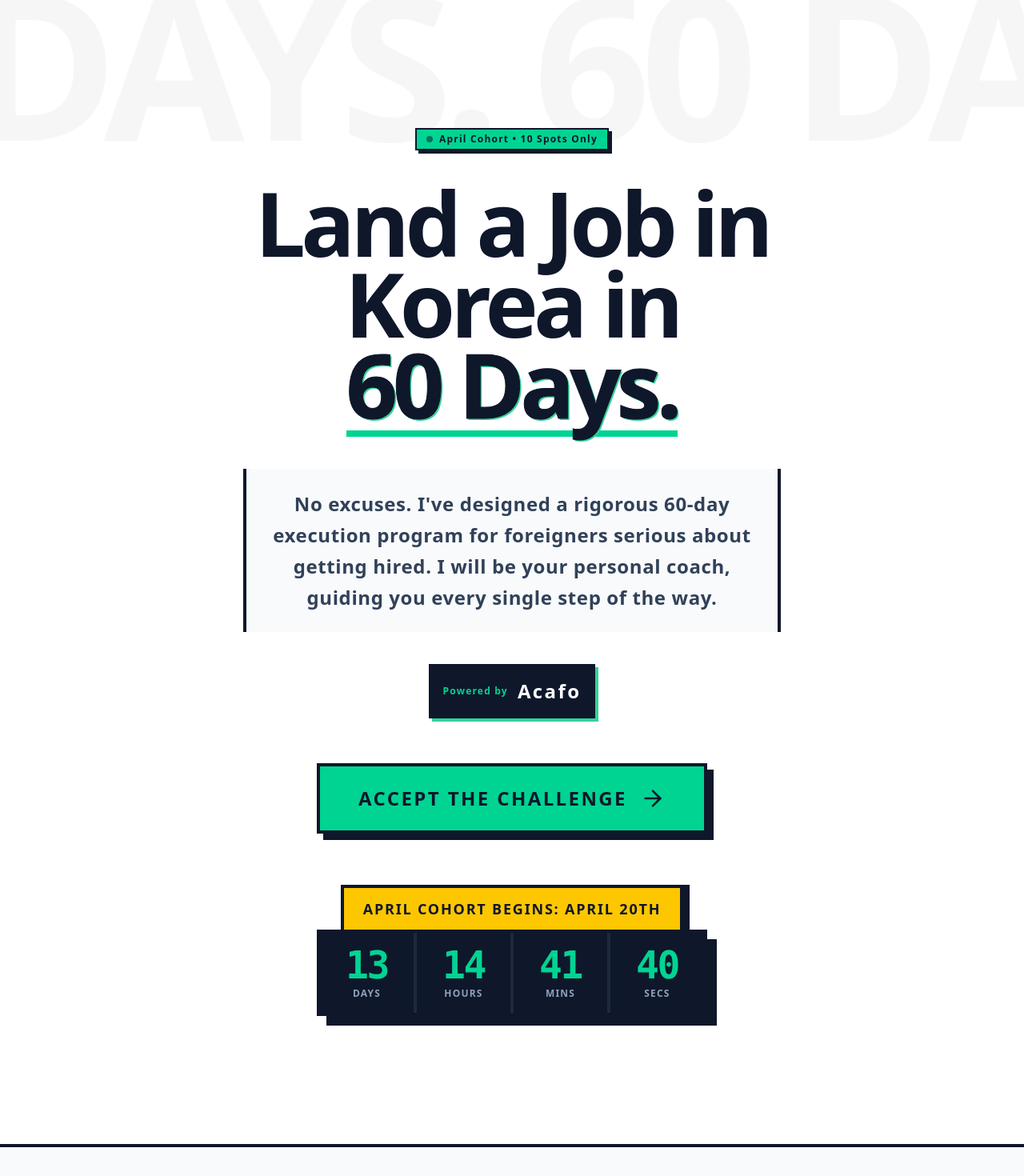
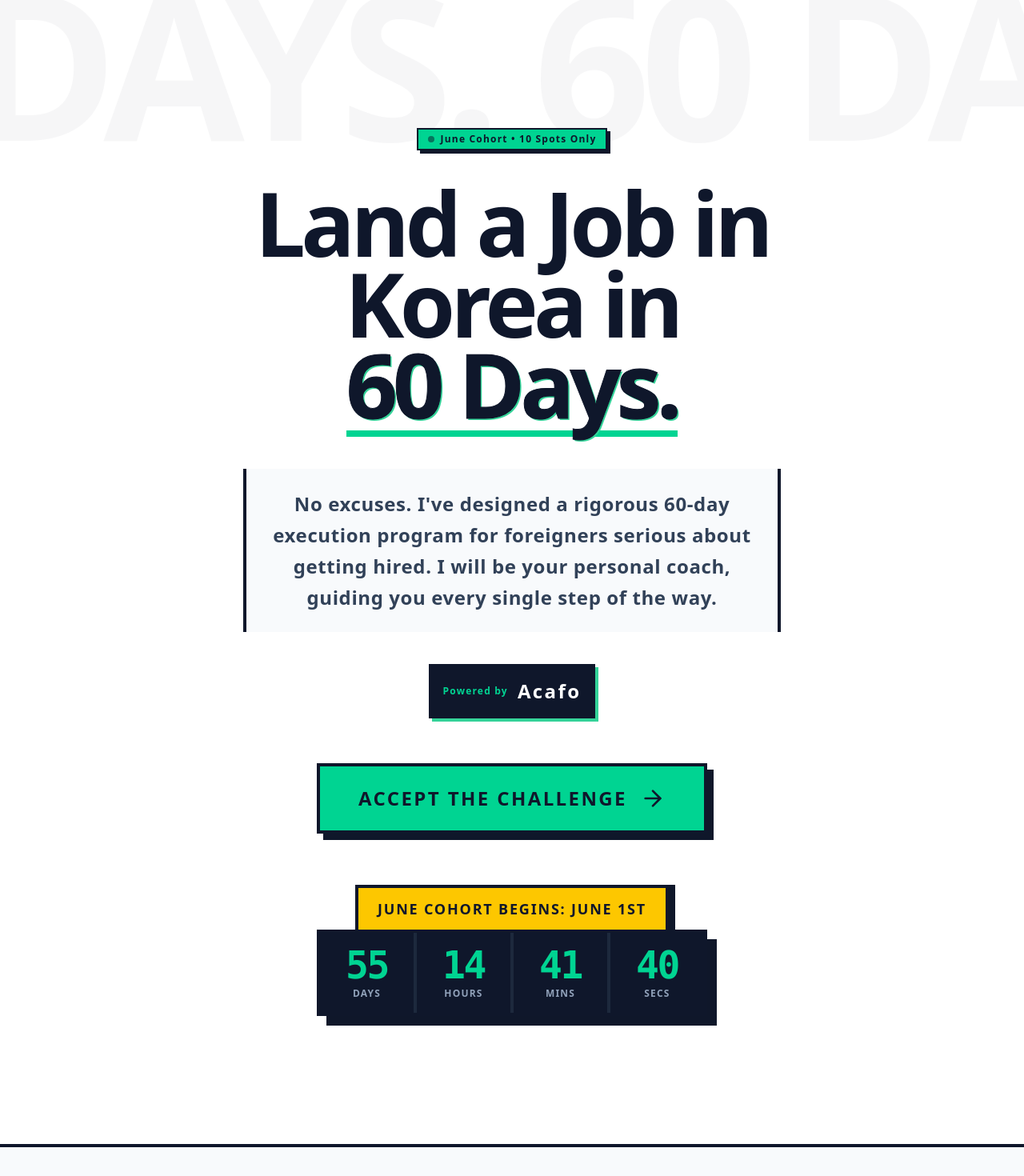
Before and after one commit to caaziio/challenge_acafo, a Next.js app: page / in a window 1280 px wide. Shown: the top 1470 px of the page at 80% size. Built offline with nearby package versions, Linux system fonts and the light colour scheme.

Commit message:
Update challenge cohort and target countdown date to June 1st

```diff
--- a/src/app/apply/page.tsx
+++ b/src/app/apply/page.tsx
@@ -13,7 +13,7 @@ export default function ApplyPage() {
             Back to Overview
           </a>
           <div className="bg-slate-900 text-white px-4 py-2 font-black text-xs uppercase tracking-widest border-2 border-slate-900">
-            April Cohort Application
+            June Cohort Application
           </div>
         </div>
       </nav>
@@ -26,7 +26,7 @@ export default function ApplyPage() {
             <span className="bg-slate-900 text-emerald-400 px-4 inline-block">Challenge.</span>
           </h1>
           <p className="text-xl text-slate-600 font-bold leading-relaxed mb-8">
-            Complete the form below to apply for the April Cohort. We limit each intake to 10 participants to ensure maximum focus and results.
+            Complete the form below to apply for the June Cohort. We limit each intake to 10 participants to ensure maximum focus and results.
           </p>
           <div className="flex flex-wrap justify-center gap-4">
              <div className="flex items-center gap-2 bg-white border-2 border-slate-900 px-4 py-2 font-black text-sm uppercase">
--- a/src/app/page.tsx
+++ b/src/app/page.tsx
@@ -38,7 +38,7 @@ function HeroSection() {
       <div className="max-w-4xl mx-auto relative z-10 flex flex-col items-center">
         <div className="inline-flex items-center gap-2 px-3 py-1 bg-emerald-400 text-slate-900 text-xs font-black tracking-widest mb-10 border-2 border-slate-900 shadow-[4px_4px_0_0_#0f172a]">
           <span className="w-2 h-2 rounded-full bg-slate-900 animate-pulse"></span>
-          April Cohort • 10 Spots Only
+          June Cohort • 10 Spots Only
         </div>
 
         <h1 className="text-5xl md:text-8xl lg:text-[7rem] font-black tracking-tighter text-slate-900 leading-[0.9] mb-10 break-words px-4">
@@ -269,7 +269,7 @@ function SolutionSection() {
                   ))}
                 </div>
                 <p className="text-sm font-black text-slate-900 uppercase tracking-widest">
-                  April Cohort • 10 Max
+                  June Cohort • 10 Max
                 </p>
               </div>
             </div>
@@ -601,11 +601,11 @@ function FinalCTASection() {
           <span className="text-emerald-400" style={{ textShadow: '6px 6px 0px #0f172a' }}>Just offers.</span>
         </h2>
         <p className="text-2xl md:text-3xl text-slate-300 font-bold mb-16 tracking-wider">
-          April Cohort is filling. Time is ticking.
+          June Cohort is filling. Time is ticking.
         </p>
 
         <a href="/apply" className="inline-flex items-center justify-center gap-4 bg-white text-slate-900 px-12 py-8 font-black text-3xl tracking-widest uppercase border-4 border-slate-900 shadow-[12px_12px_0_0_#34d399] hover:translate-x-2 hover:translate-y-2 hover:shadow-[4px_4px_0_0_#34d399] transition-all">
-          Join April Cohort <ArrowRight className="w-10 h-10" />
+          Join June Cohort <ArrowRight className="w-10 h-10" />
         </a>
       </div>
     </section>
@@ -618,7 +618,7 @@ function CountdownBlock() {
 
   useEffect(() => {
     setMounted(true);
-    const targetDate = new Date("2026-04-20T09:00:00+09:00").getTime();
+    const targetDate = new Date("2026-06-01T09:00:00+09:00").getTime();
 
     const interval = setInterval(() => {
       const now = new Date().getTime();
@@ -645,7 +645,7 @@ function CountdownBlock() {
   return (
     <div className="flex flex-col items-center mt-12 w-full max-w-lg mx-auto transform hover:scale-[1.02] transition-transform">
       <div className="bg-yellow-400 text-slate-900 px-4 md:px-6 py-3 font-black uppercase tracking-widest text-sm md:text-lg border-4 border-slate-900 border-b-0 w-fit mx-auto shadow-[8px_0_0_0_#0f172a] relative z-20">
-        April Cohort Begins: April 20th
+        June Cohort Begins: June 1st
       </div>
       <div className="flex w-full bg-slate-900 text-white border-4 border-slate-900 shadow-[12px_12px_0_0_#0f172a] divide-x-4 divide-slate-800">
         {[
```
